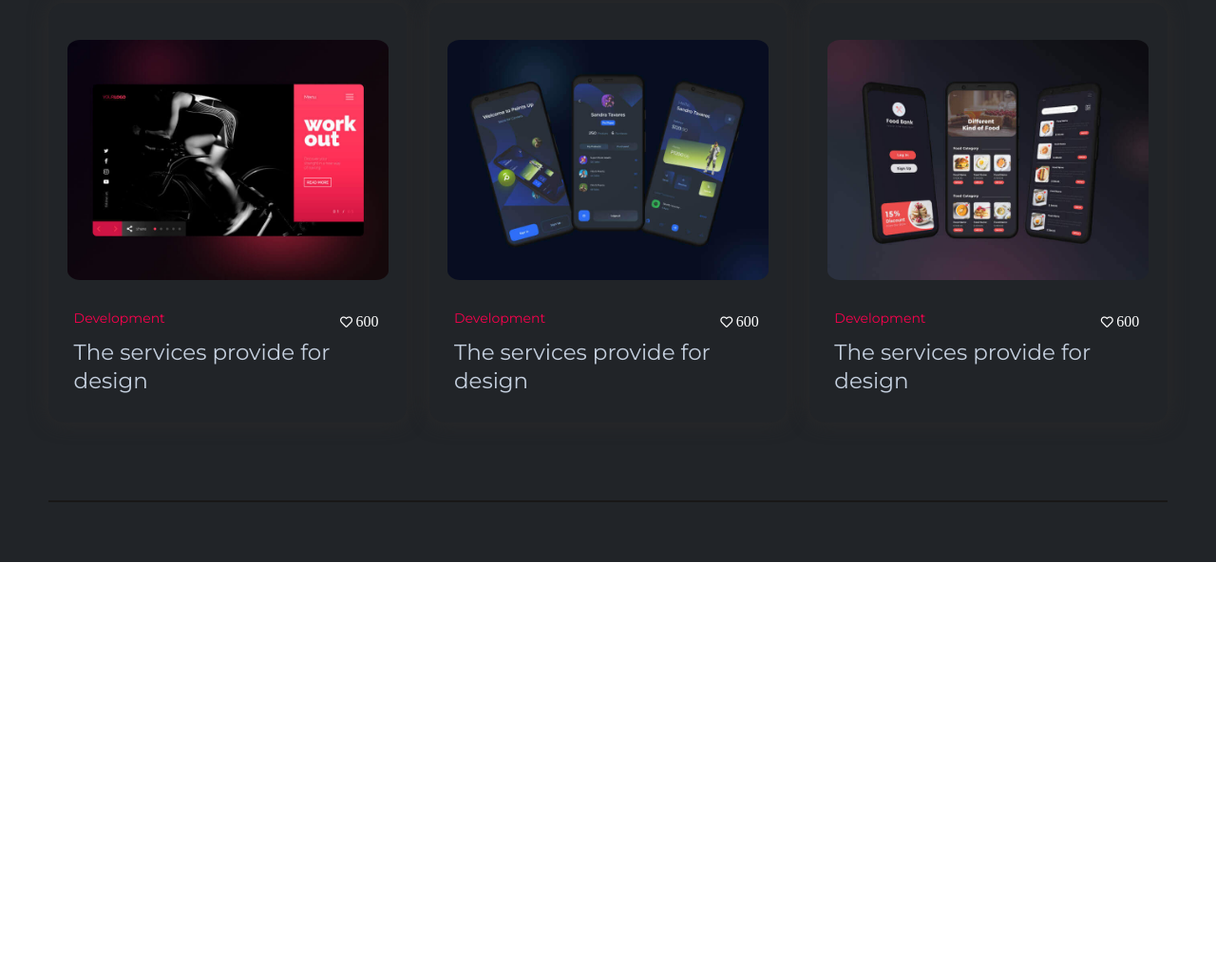
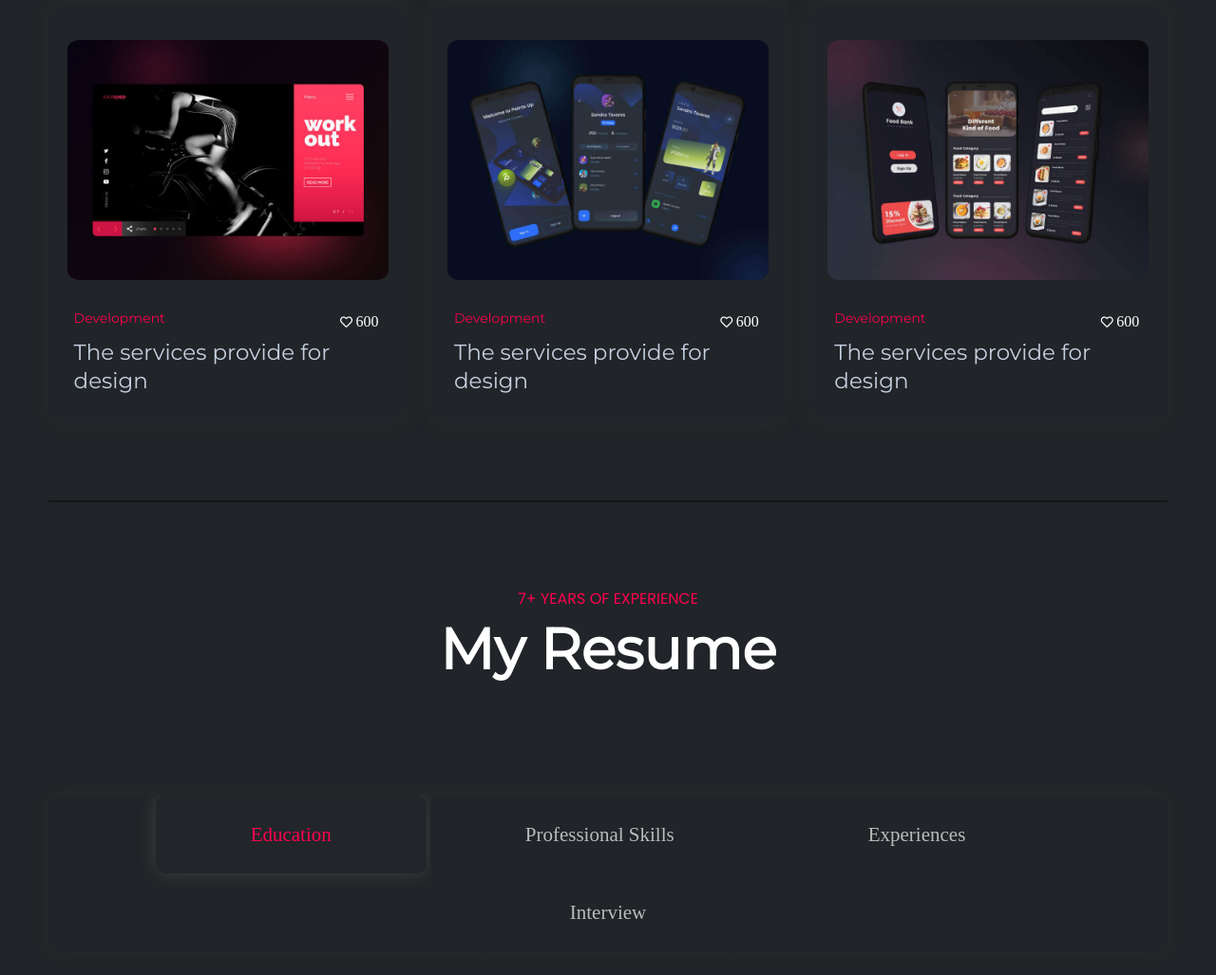
Before and after one commit to aratislamsafol/portfoli-v3, a plain HTML site: page index.html in a window 1280 px wide. Shown: the part 3003-4030 px from the top of the page at 95% size. Before the commit the page ends 3595 px from the top, so only its background shows below. Drawn offline with Linux system fonts and the light colour scheme.

Commit message:
complete tab

```diff
--- a/css/style.css
+++ b/css/style.css
@@ -463,3 +463,73 @@ span{
     opacity: 1;
     transition: 0.7s ease-in-out;
   }
+
+  /* resume */
+  .resume{
+    text-align: center;
+  }
+  .resume_title{
+    color:#ff014f;
+  }
+/* .menu{
+    margin-top:10%;
+    border-radius: 10px;
+    display: flex;
+    flex-direction: row;
+    box-shadow: 0 0 20px #292c30;
+  } */
+    /*
+  .menu .menu_list{
+    flex:25%;
+    padding:2%;
+    border-radius: 10px;
+    transition: 0.4s;
+  }
+  .menu .menu_list a{
+    text-decoration: none;
+    color:#bbbbbb;
+    font-size: 21px;
+  }
+  .menu .menu_list:hover,.menu .active{
+    background-color: #040505;
+    transition: 0.4s;
+    box-shadow: 0 0 20px #35363a;
+  } */
+
+
+
+.tab {
+  overflow: hidden;
+  margin-top:10%;
+  box-shadow:0 0 19px #2d2b2b;
+  border-radius: 10px;
+}
+
+
+.tab button {
+  background-color: #212428;
+  margin: 0 auto;
+  padding-left: 10%;
+  border: none;
+  outline: none;
+  cursor: pointer;
+  padding: 29px 100px;
+  transition: 0.3s;
+  font-size: 21px;
+  color: #bbbbbb;
+  border-radius: 10px;
+}
+.tab button:hover {
+  background-color: #222529;
+  color:#ff014f;
+}
+.tab button.active {
+  background-color: #222529;
+  color:#ff014f!important;
+  box-shadow:0 0 19px #423f3f;
+}
+.tabcontent {
+  display: none;
+  padding: 6px 12px;
+  border-top: none;
+}
--- a/index.html
+++ b/index.html
@@ -312,6 +312,34 @@
       </div>
     </div>
 
+    <div class="resume">
+      <div class="container">
+        <h3 class="resume_title">7+ YEARS OF EXPERIENCE</h3>
+        <h1>My Resume</h1>
+        <div class="tab">
+          <button class="tablinks active" onclick="openCity(event, 'Education')">Education</button>
+          <button class="tablinks" onclick="openCity(event, 'Professional_Skills')">Professional Skills</button>
+          <button class="tablinks" onclick="openCity(event, 'Experiences')">Experiences</button>
+          <button class="tablinks" onclick="openCity(event, 'Interview')">Interview</button>
+        </div>
+
+        <div class=" active tabcontent" id="Education">
+
+        </div>
+        <div class=" tabcontent" id="Professional_Skills">
+
+        </div>
+        <div class=" tabcontent" id="Experiences">
+
+        </div>
+        <div class=" tabcontent" id="Interview">
+
+        </div>
+      </div>
+
+
+    </div>
+
   </div>
 
 
--- a/js/main.js
+++ b/js/main.js
@@ -7,3 +7,16 @@ var typed = new Typed('.typing', {
     smartBackspace: true,
 
   });
+  function openCity(evt, cityName) {
+    var i, tabcontent, tablinks;
+    tabcontent = document.getElementsByClassName("tabcontent");
+    for (i = 0; i < tabcontent.length; i++) {
+      tabcontent[i].style.display = "none";
+    }
+    tablinks = document.getElementsByClassName("tablinks");
+    for (i = 0; i < tablinks.length; i++) {
+      tablinks[i].className = tablinks[i].className.replace(" active", "");
+    }
+    document.getElementById(cityName).style.display = "block";
+    evt.currentTarget.className += " active";
+  }
```
